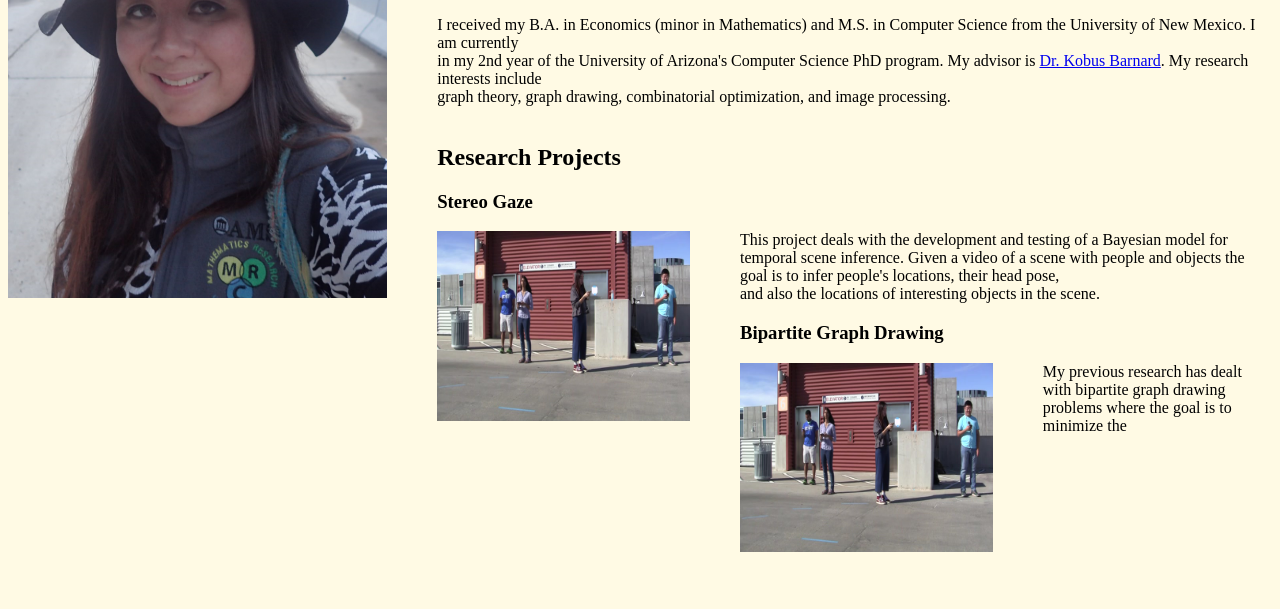
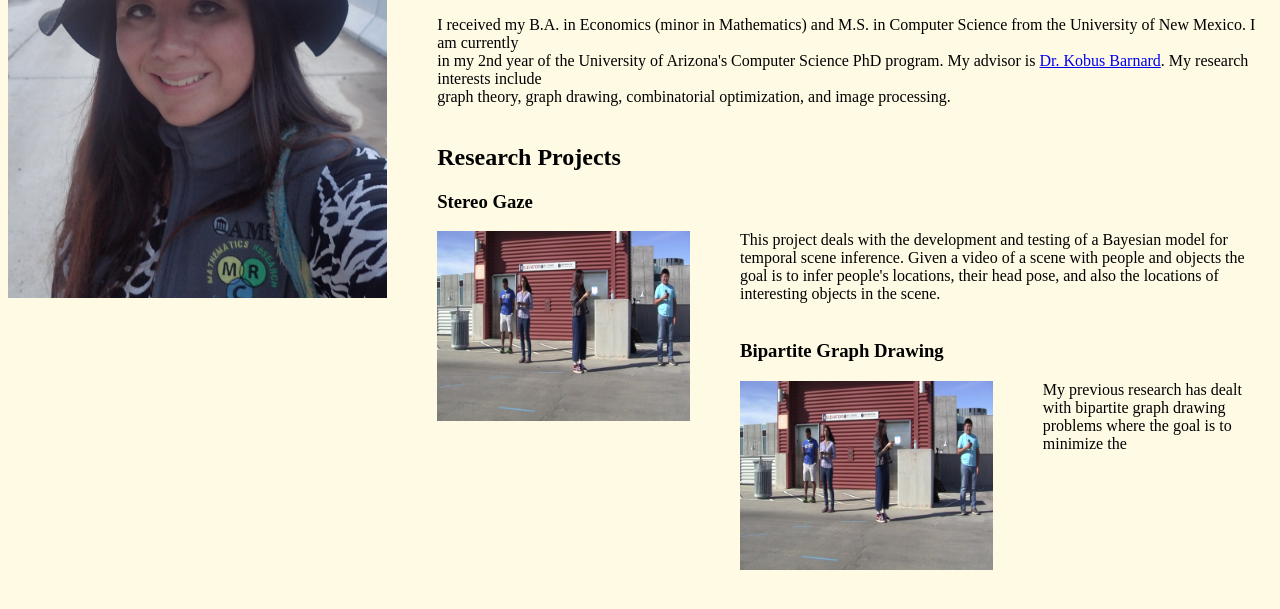
Before and after one commit to tanyasjeff/tanyasjeff.github.io, a plain HTML site: page index.html in a window 1280 px wide. Shown: the part 145-754 px from the top of the page. Drawn offline with Linux system fonts and the light colour scheme.

Commit message:
Update index.html

```diff
--- a/index.html
+++ b/index.html
@@ -17,12 +17,16 @@
   <br>
   <h2>Research Projects</h2>
   <h3>Stereo Gaze</h3>
+  <div>
   <img src="garage_frame.jpg" width = "20%" height = "20%" style="float:left; PADDING-RIGHT: 50px">
-This project deals with the development and testing of a Bayesian model for temporal scene inference. Given a video of a scene with people and objects the goal is to infer people's locations, their head pose,<br>and also the locations of interesting objects in the scene.
+This project deals with the development and testing of a Bayesian model for temporal scene inference. Given a video of a scene with people and objects the goal is to infer people's locations, their head pose, and also the locations of interesting objects in the scene.
+  </div>
   <br>
   <h3>Bipartite Graph Drawing</h3>
+  <div>
   <img src="garage_frame.jpg" width = "20%" height = "20%" style="float:left; PADDING-RIGHT: 50px">
   My previous research has dealt with bipartite graph drawing problems where the goal is to minimize the
+  </div>
 
 </body>
 </html>
```
